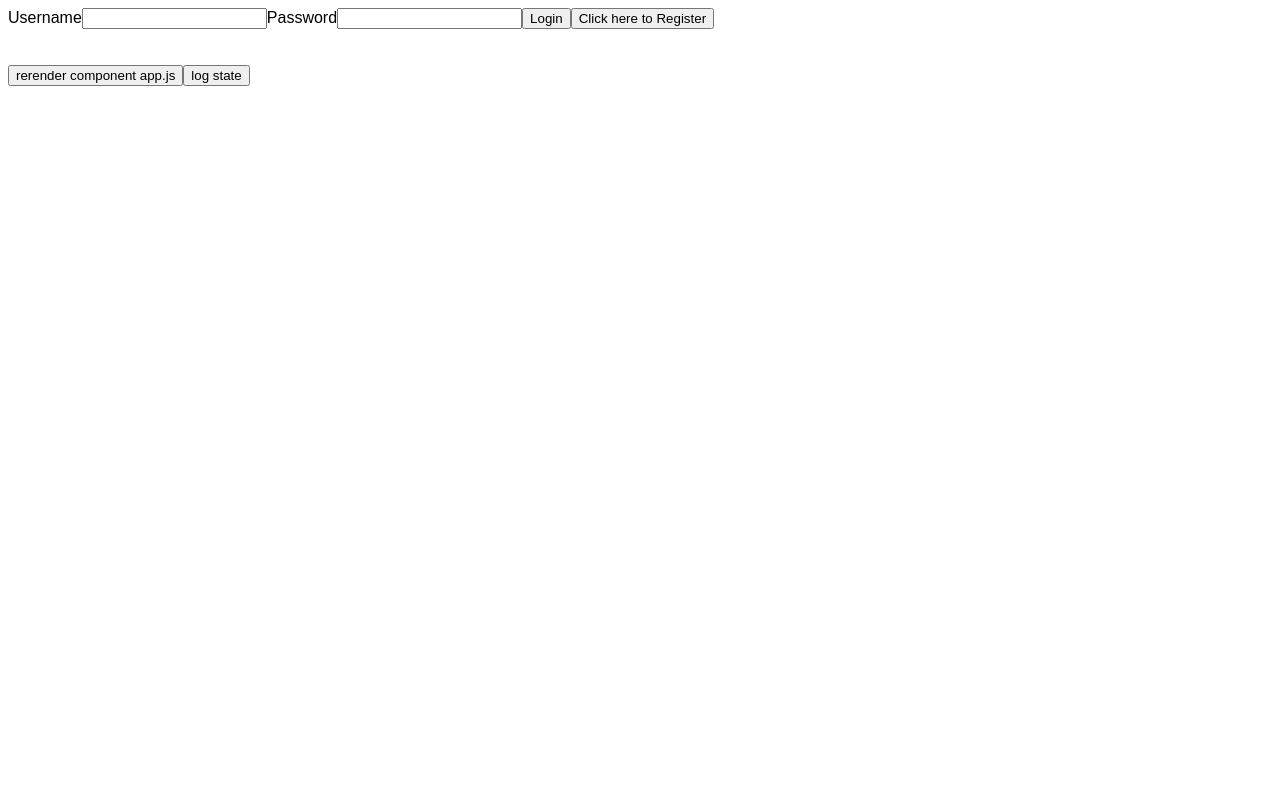
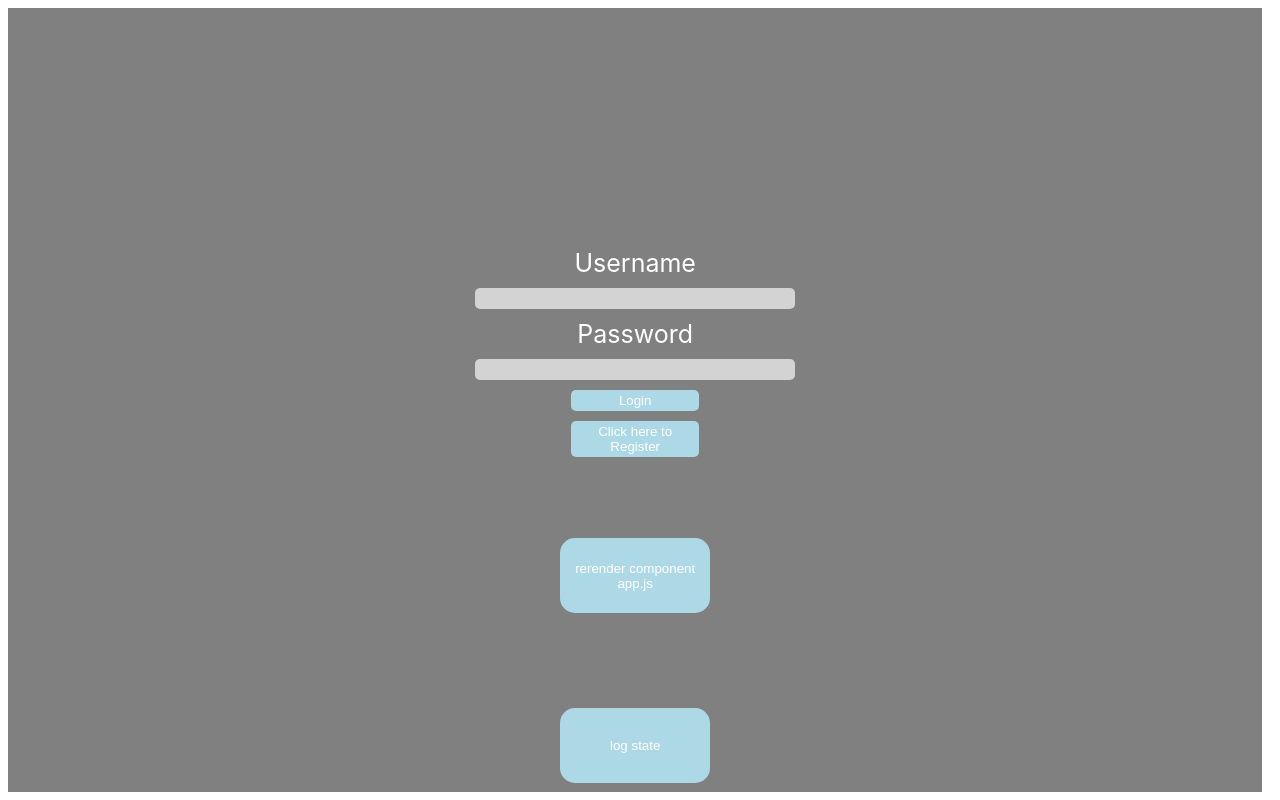
Before and after one commit to condrint/Concord, a React (Create React App) app in the folder frontend/: page /login in a window 1280 px wide. Built offline with nearby package versions, Linux system fonts and the light colour scheme; no server answers.

Commit message:
added login css

```diff
--- a/frontend/src/App.js
+++ b/frontend/src/App.js
@@ -4,6 +4,7 @@ import Main from './Main.js';
 import  Popup  from './Popups.js';
 import { BrowserRouter as Router, Route, Link, Redirect, Switch} from 'react-router-dom';
 import io from 'socket.io-client';
+import './Login.css';
 const axios = require('axios');
 const socket = io('http://localhost:3001');
 
@@ -548,12 +549,9 @@ class App extends Component {
             </Switch>
           </div>
         </Router>
-
-        <br></br>
-
         {/* Testing Buttons */}
-        <button onClick={()=>{this.setState({haha:'hehe'}) /* update state to rerender component */}}>rerender component app.js</button>
-        <button onClick={()=>{console.table(this.state)}}>log state</button>
+        <button class = "test" onClick={()=>{this.setState({haha:'hehe'}) /* update state to rerender component */}}>rerender component app.js</button>
+        <button class = "test" onClick={()=>{console.table(this.state)}}>log state</button>
 
       </div>
     )
--- /dev/null
+++ b/frontend/src/Login.css
@@ -0,0 +1,57 @@
+@font-face {
+    font-family: 'Ubuntu'; /*a name to be used later*/
+    src: url('http://domain.com/fonts/font.ttf'); /*URL to font*/
+}
+div #appWrapper{
+    display: grid;
+    width: 98vw;
+    height: 98vh;
+    background-color: gray;
+    justify-items: center;
+    grid-auto-rows: 170px;
+}
+.test {
+    height: 75px;
+    width: 150px;
+    margin-top: 45vh;
+    background-color: lightblue;
+    color: white;
+    border-color: transparent;
+    border-radius: 15px;
+}
+.filler {
+    height: 30vh;
+    grid-row: 2/3;
+}
+
+.button {
+    background-color: lightblue;
+    color: white;
+    border-color: transparent;
+    border-radius: 5px;
+    width: 10vw;
+    margin: 0 auto;
+}
+
+.header {
+    color: white;
+    font-style: bold;
+    margin:0 auto;
+    font-family: -apple-system, BlinkMacSystemFont, 'Segoe UI', Roboto, Oxygen, Ubuntu, Cantarell, 'Open Sans', 'Helvetica Neue', sans-serif;
+    font-size: 25px;
+}
+
+.form {
+    border-color: transparent;
+    background-color: lightgray;
+    border-radius: 5px;
+}
+
+div > form{
+    height: 25vh;
+    width: 25vw;
+    margin: 0 25vw;
+    display: grid;
+    grid-gap: 10px;
+    grid-row: 1/3;
+}
--- a/frontend/src/Login.js
+++ b/frontend/src/Login.js
@@ -12,13 +12,14 @@ import React, { Component } from 'react';
       if(this.props.form === "login"){
         return (
           <div>
+            <div class = "filler"></div>
             <form id="loginForm">
-              <label for="loginUsernameInput">Username</label>
-              <input id="loginUsernameInput" type="text" onChange={this.props.change} value={this.props.loginUsernameInput}/>
-              <label for="loginPasswordInput">Password</label>
-              <input id="loginPasswordInput" type="password" onChange={this.props.change} value={this.props.loginPasswordInput}/>
-              <button id="loginButton" type="submit" value="Submit" onClick={this.props.loginSubmit}>Login</button>
-              <button type="button" onClick={this.props.formChange}>Click here to Register</button>
+              <label class = "header" for="loginUsernameInput">Username</label>
+              <input class = "form" id="loginUsernameInput" type="text" onChange={this.props.change} value={this.props.loginUsernameInput}/>
+              <label class = "header" for="loginPasswordInput">Password</label>
+              <input class = "form" id="loginPasswordInput" type="password" onChange={this.props.change} value={this.props.loginPasswordInput}/>
+              <button class = "button" id="loginButton" type="submit" value="Submit" onClick={this.props.loginSubmit}>Login</button>
+              <button class = "button" type="button" onClick={this.props.formChange}>Click here to Register</button>
             </form>
             <br/>
           </div>
@@ -27,13 +28,14 @@ import React, { Component } from 'react';
       else if(this.props.form === "register"){
         return (
         <div>
+            <div class = "filler"></div>
             <form id = "registerForm">
-            <label for="registerUsernameInput">Username</label>
-              <input id="registerUsernameInput" type="text" onChange={this.props.change} value={this.props.registerUsernameInput}/>
-              <label for="registerPasswordInput">Password</label>
-              <input id="registerPasswordInput" type="password" onChange={this.props.change} value={this.props.registerPasswordInput}/>
-              <button id="registerButton" type="submit" value="Submit" onClick={this.props.registerSubmit}>Register</button>
-              <button type="button" onClick={this.props.formChange}>Click here to Login</button>
+            <label class = "header" for="registerUsernameInput">Username</label>
+              <input class = "form" id="registerUsernameInput" type="text" onChange={this.props.change} value={this.props.registerUsernameInput}/>
+              <label class = "header" for="registerPasswordInput">Password</label>
+              <input class = "form" id="registerPasswordInput" type="password" onChange={this.props.change} value={this.props.registerPasswordInput}/>
+              <button class = "button" id="registerButton" type="submit" value="Submit" onClick={this.props.registerSubmit}>Register</button>
+              <button class = "button" type="button" onClick={this.props.formChange}>Click here to Login</button>
             </form>
           </div>
         );
```
